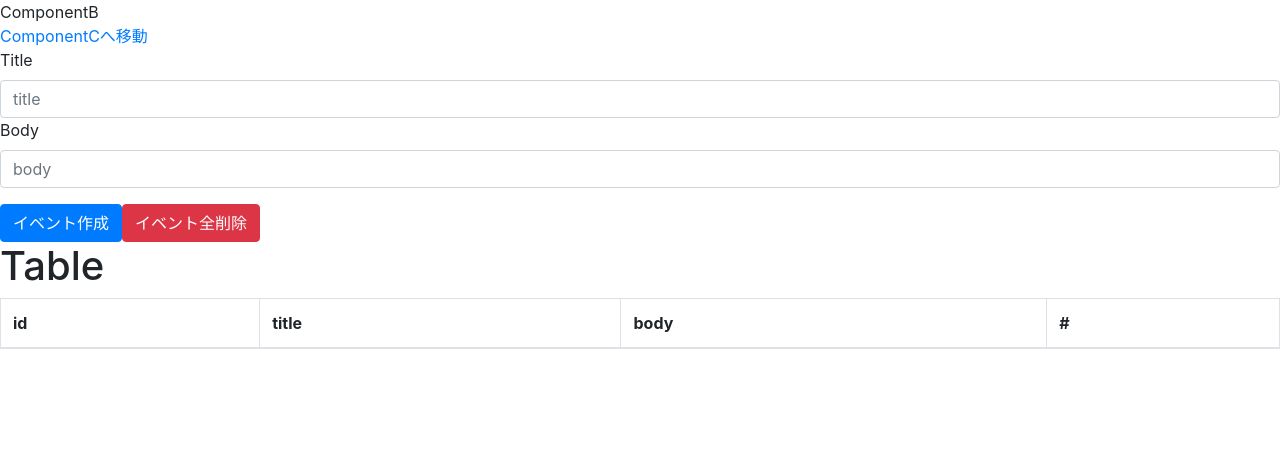
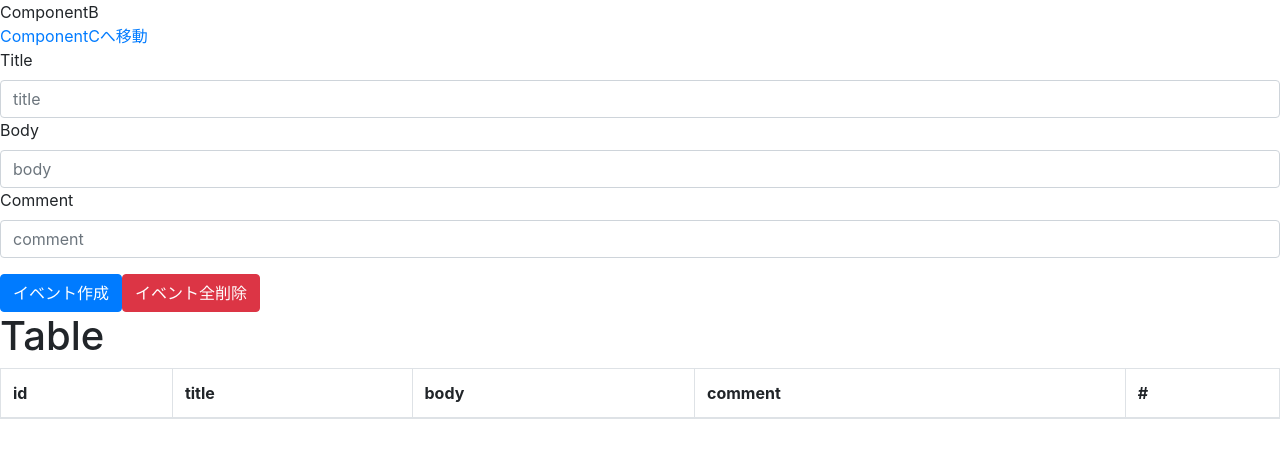
Before and after one commit to SatakeYusuke19920527/takumi-nishimura-app, a React (Create React App) app: page /componentb in a window 1280 px wide. Shown: the top 458 px of the page. Built offline with nearby package versions, Linux system fonts and the light colour scheme.

Commit message:
全削除ボタン完成

```diff
--- a/src/actions/index.js
+++ b/src/actions/index.js
@@ -3,3 +3,4 @@ export const DECREMENT = 'DECREMENT'
 export const RESET = 'RESET'
 export const ADD_EVENT = 'ADD_EVENT'
 export const ALLDELETE_EVENT = 'ALLDELETE_EVENT'
+export const DELETE_EVENT = 'DELETE_EVENT'
--- a/src/components/ComponentB.js
+++ b/src/components/ComponentB.js
@@ -1,6 +1,6 @@
 import React, { useReducer, useState } from 'react';
 import { Link } from 'react-router-dom';
-import { ADD_EVENT } from '../actions/index';
+import { ADD_EVENT, ALLDELETE_EVENT, DELETE_EVENT } from '../actions/index';
 import reducer from '../reducers/index';
 import { Button, Form, ModalTitle, Table } from 'react-bootstrap';
 import 'bootstrap/dist/css/bootstrap.min.css';
@@ -9,6 +9,7 @@ const ComponentB = () => {
         const [ state, dipatch ] = useReducer(reducer, [])
         const[ title, setTitle] = useState('')
         const[ body, setBody] = useState('')
+        const[ comment, setComment] = useState('')
 
         const handleClick = (e) => {
           e.preventDefault();
@@ -16,15 +17,23 @@ const ComponentB = () => {
             type: ADD_EVENT,
             title,
             body,
+            comment
           });
           setTitle('');
           setBody('');
+          setComment('');
         }
         const handleClickone = (e) => {
           e.preventDefault();
           dipatch({
-            type: ADD_EVENT,
-          });
+            type: ALLDELETE_EVENT,
+          });}
+
+        const handleClicktwo = (e) => {
+            e.preventDefault();
+            dipatch({
+              type: DELETE_EVENT,
+            });
 
         }
         return (
@@ -48,6 +57,13 @@ const ComponentB = () => {
                 value={body}
                 onChange={(e) => setBody(e.target.value)}
                 />
+                <Form.Label>Comment</Form.Label>
+                <Form.Control
+                type="text"
+                placeholder="comment"
+                value={comment}
+                onChange={(e) => setComment(e.target.value)}
+                />
               </Form.Group>
               <Button variant="primary" onClick={handleClick}>
               イベント作成
@@ -65,6 +81,7 @@ const ComponentB = () => {
                 <th>id</th>
                 <th>title</th>
                 <th>body</th>
+                <th>comment</th>
                 <th>#</th>
               </thead>
               <tbody>
@@ -74,8 +91,9 @@ const ComponentB = () => {
                       <td>{data.id}</td>
                       <td>{data.title}</td>
                       <td>{data.body}</td>
+                      <td>{data.comment}</td>
                       <td>
-                        <Button variant="danger">delete</Button>
+                        <Button variant="danger" onClick={handleClicktwo}>delete</Button>
                       </td>
                     </tr>
                   )
--- a/src/reducers/index.js
+++ b/src/reducers/index.js
@@ -1,4 +1,4 @@
-import { INCREMENT, DECREMENT, RESET, ADD_EVENT } from '../actions/index';
+import { INCREMENT, DECREMENT, RESET, ADD_EVENT,DELETE_EVENT,ALLDELETE_EVENT } from '../actions/index';
 
 const reducer = (state = [], action) => {
     switch (action.type) {
@@ -13,12 +13,15 @@ const reducer = (state = [], action) => {
         case SANBAITAS:
             return { ...state, count: state.count % 3 }; */
         case ADD_EVENT:
-            const event = { title: action.title, body: action.body }
+            const event = { title: action.title, body: action.body, comment: action.comment }
             let id = state.length + 1
             return [ ...state, {id, ...event } ];
-        /*case ALLDELETE_EVENT
-            let id = state.length = 1
-            return [ ...state, {id}]*/
+        case ALLDELETE_EVENT
+            :return []
+            case DELETE_EVENT:
+
+            let idone = state.length - 1
+            return [idone];
             default:
                 return state;
     }
```
